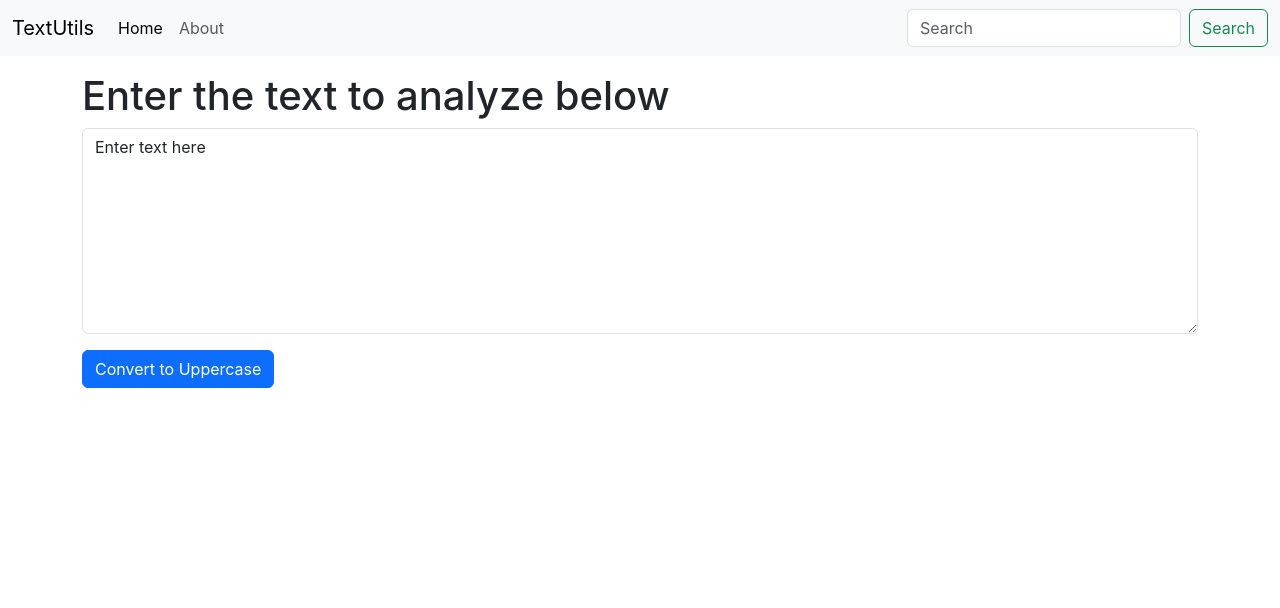
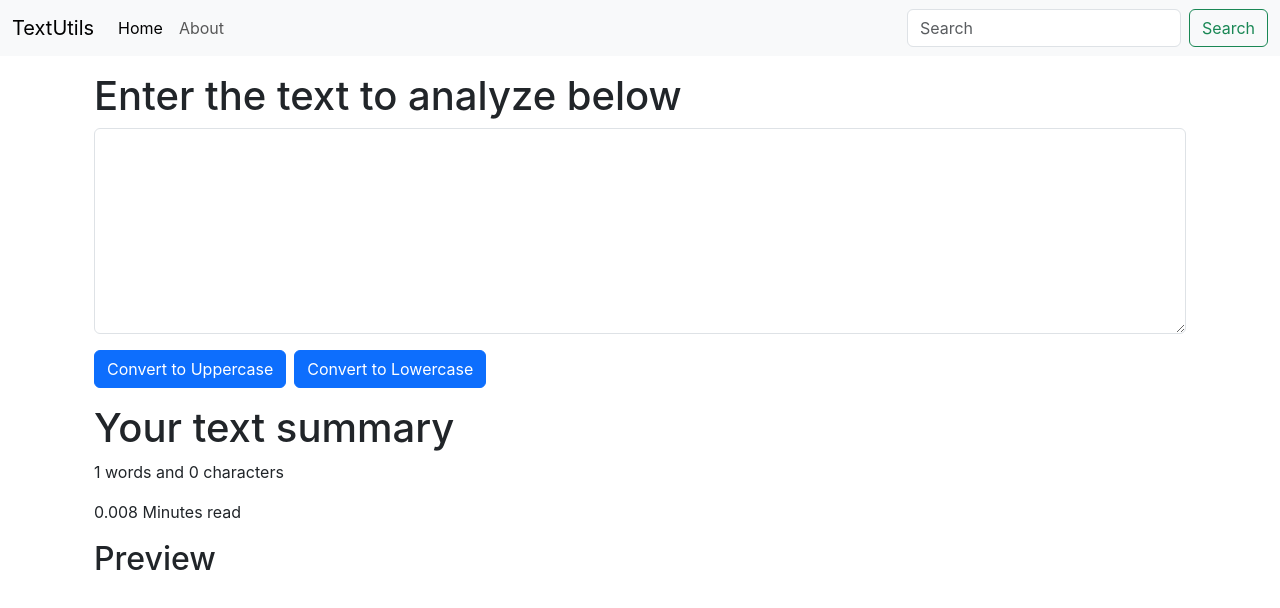
Before and after one commit to Coderaman-tech/ReactJS-by-CWH, a React (Create React App) app in the folder textutils/: page / in a window 1280 px wide. Shown: the top 608 px of the page. Built offline with nearby package versions, Linux system fonts and the light colour scheme.

Commit message:
add lowercase

```diff
--- a/textutils/src/components/TextForm.js
+++ b/textutils/src/components/TextForm.js
@@ -3,30 +3,46 @@ import React,{useState} from 'react'
 export default function TextForm(props) {
 
     const handleUpClick=()=>{
-        console.log("UpperCase was clicked");
+        //console.log("UpperCase was clicked");
         let newText=text.toUpperCase();
         setText(newText);
     }
 
+    const handleLoClick=()=>{
+        let newText=text.toLowerCase();
+        setText(newText);
+    }
     const handleOnChange=(event)=>{
         console.log("On Change");
         setText(event.target.value);
         // console.log(text);
     }
-    const [text, setText] = useState("Enter text here");
+    const [text, setText] = useState("");
 //text+=newtext
 //   text="next text"//wrong way to change state
 //    setText("new text"); // correct way to change the state
 
 
     return (
-        <div>
+        <>
+        <div className="container">
             <h1>{props.heading}</h1>
             <div className="mb-3">
                 <textarea className="form-control" value={text}  onChange={handleOnChange} id="myBox" rows="8"></textarea>
             </div>
             <button className='btn btn-primary' onClick={handleUpClick}>Convert to Uppercase</button>
+            <button className='btn btn-primary mx-2' onClick={handleLoClick}>Convert to Lowercase</button>
 
         </div>
+
+        <div className='container my-3'>
+            <h1>Your text summary</h1>
+            <p>{text.split(" ").length} words and {text.length} characters</p>
+            <p>{0.008*text.split(" ").length} Minutes read</p>
+
+            <h2>Preview</h2>
+            <p>{text}</p>
+        </div>
+        </>
     )
 }
```
